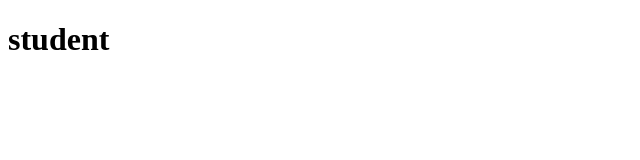
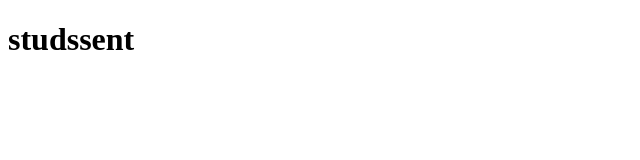
Before and after one commit to shrikant099/studentManagment, a plain HTML site: page frontend/index.html in a window 1280 px wide. Shown: the full height of the page, 0-640 px from the left. Drawn offline with Linux system fonts and the light colour scheme.

Commit message:
first commit

```diff
--- a/frontend/index.html
+++ b/frontend/index.html
@@ -6,6 +6,6 @@
     <title>Student managment</title>
 </head>
 <body>
-    <h1>student</h1>
+    <h1>studssent</h1>
 </body>
 </html>
```
